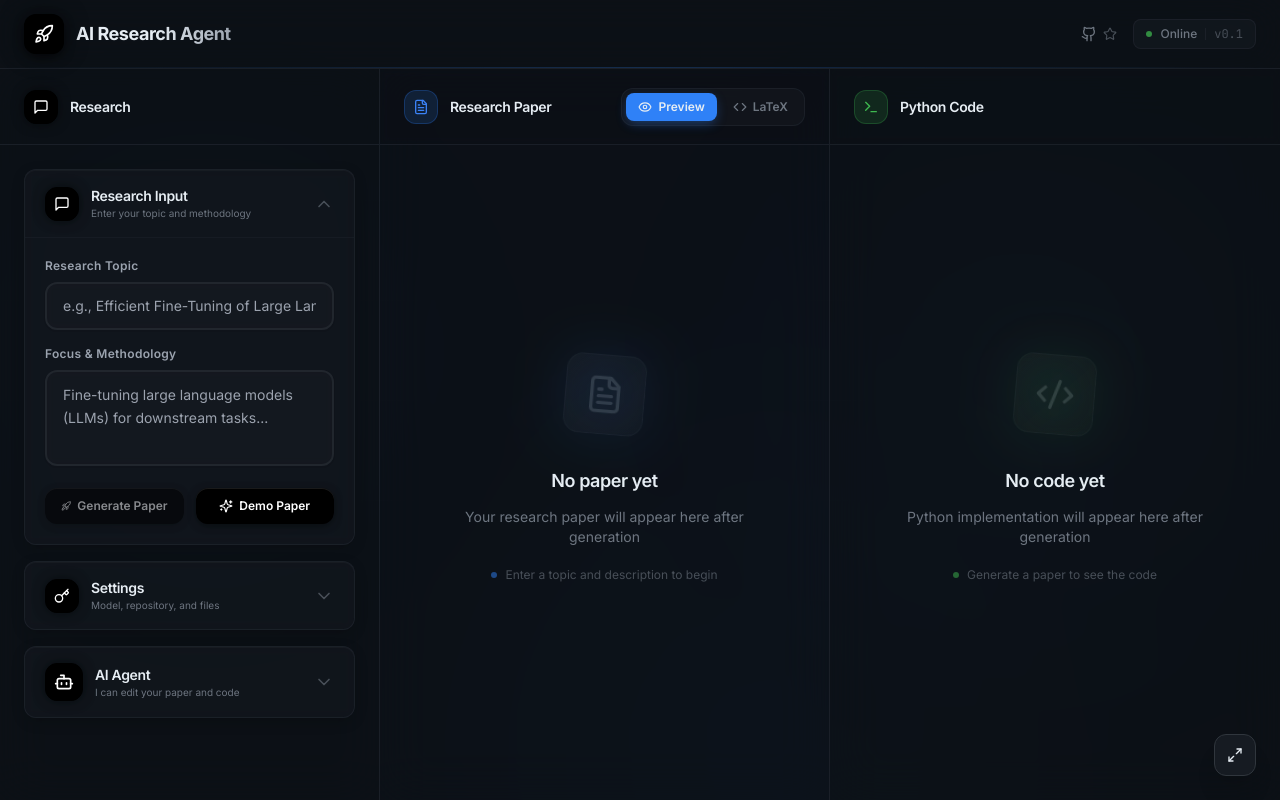
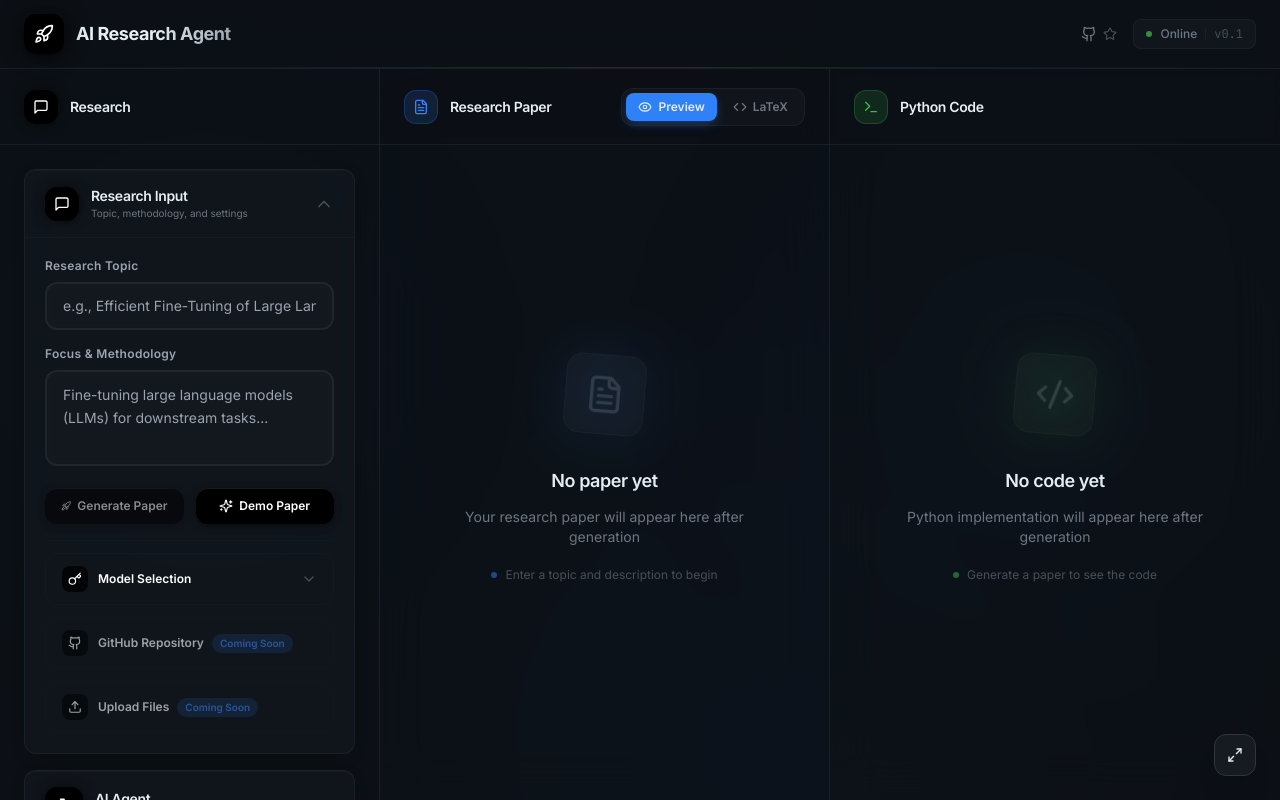
Before and after one commit to dimitri-sky/AI-Researcher-Agent, a React (Vite) app: page / in a window 1280 px wide. Built offline with nearby package versions, Linux system fonts and the light colour scheme.

Commit message:
Remove settings, move to R input

```diff
--- a/src/components/InputSection.jsx
+++ b/src/components/InputSection.jsx
@@ -10,12 +10,10 @@ const InputSection = ({ onGeneratePaper, chatHistory, onSendMessage, isGeneratin
   const chatEndRef = useRef(null);
 
   // Main sections state - only one can be open at a time
-  const [activeSection, setActiveSection] = useState('research'); // 'research', 'settings', or 'agent'
+  const [activeSection, setActiveSection] = useState('research'); // 'research' or 'agent'
 
   // Settings subsections state
   const [modelExpanded, setModelExpanded] = useState(false);
-  const [githubExpanded, setGithubExpanded] = useState(false);
-  const [filesExpanded, setFilesExpanded] = useState(false);
 
   // API Key state and management
   const [apiKey, setApiKey] = useState('');
@@ -50,12 +48,6 @@ const InputSection = ({ onGeneratePaper, chatHistory, onSendMessage, isGeneratin
     }
   };
 
-  // GitHub settings
-  const [githubRepo, setGithubRepo] = useState('');
-
-  // File uploads
-  const [uploadedFiles, setUploadedFiles] = useState([]);
-  const fileInputRef = useRef(null);
   const chatFileInputRef = useRef(null);
 
   useEffect(() => {
@@ -72,15 +64,8 @@ const InputSection = ({ onGeneratePaper, chatHistory, onSendMessage, isGeneratin
     // Check if API key is available
     if (!hasApiKey(selectedProvider)) {
       setShowApiKeyWarning(true);
-      setActiveSection('settings');
+      setActiveSection('research');
       setModelExpanded(true);
-      // Scroll to settings if needed
-      setTimeout(() => {
-        const settingsElement = document.querySelector('#settings-section');
-        if (settingsElement) {
-          settingsElement.scrollIntoView({ behavior: 'smooth', block: 'center' });
-        }
-      }, 300);
       return;
     }
 
@@ -109,19 +94,10 @@ const InputSection = ({ onGeneratePaper, chatHistory, onSendMessage, isGeneratin
     }
   };
 
-  const handleFileUpload = (e) => {
-    const files = Array.from(e.target.files);
-    setUploadedFiles(prev => [...prev, ...files]);
-  };
-
   const handleChatFileUpload = (e) => {
     const files = Array.from(e.target.files);
     // Handle file upload in chat - you can extend this to send files with messages
     console.log('Chat files uploaded:', files);
-  };
-
-  const removeFile = (index) => {
-    setUploadedFiles(prev => prev.filter((_, i) => i !== index));
   };
 
   return (
@@ -185,7 +161,7 @@ const InputSection = ({ onGeneratePaper, chatHistory, onSendMessage, isGeneratin
               </div>
               <div>
                 <h3 className="text-sm font-semibold" style={{ color: '#E6EDF3' }}>Research Input</h3>
-                <p className="text-[10px]" style={{ color: '#6E7681' }}>Enter your topic and methodology</p>
+                <p className="text-[10px]" style={{ color: '#6E7681' }}>Topic, methodology, and settings</p>
               </div>
             </div>
             <motion.div
@@ -326,58 +302,9 @@ const InputSection = ({ onGeneratePaper, chatHistory, onSendMessage, isGeneratin
                       </span>
                     </motion.button>
                   </div>
-                </form>
-              </motion.div>
-            )}
-          </AnimatePresence>
-        </motion.div>
 
-        {/* Settings Section - Collapsible */}
-        <motion.div
-          id="settings-section"
-          initial={{ opacity: 0, y: 10 }}
-          animate={{ opacity: 1, y: 0 }}
-          transition={{ delay: 0.1 }}
-          className="card rounded-2xl overflow-hidden flex-shrink-0"
-        >
-          <button
-            type="button"
-            onClick={() => setActiveSection(activeSection === 'settings' ? null : 'settings')}
-            className="w-full px-5 py-4 flex items-center justify-between text-left hover:bg-dark-800/60 transition-all group"
-          >
-            <div className="flex items-center gap-3">
-              <div className="p-2 rounded-xl"
-                style={{
-                  background: '#000000',
-                  border: '1px solid #000000',
-                  boxShadow: '0 0 12px rgba(0, 0, 0, 0.5)'
-                }}
-              >
-                <Key className="w-4 h-4" style={{ color: '#FFFFFF' }} />
-              </div>
-              <div>
-                <h3 className="text-sm font-semibold" style={{ color: '#E6EDF3' }}>Settings</h3>
-                <p className="text-[10px]" style={{ color: '#6E7681' }}>Model, repository, and files</p>
-              </div>
-            </div>
-            <motion.div
-              animate={{ rotate: activeSection === 'settings' ? 180 : 0 }}
-              transition={{ duration: 0.3 }}
-            >
-              <ChevronDown className="w-5 h-5 text-dark-400 group-hover:text-white transition-colors" />
-            </motion.div>
-          </button>
-
-          <AnimatePresence>
-            {activeSection === 'settings' && (
-              <motion.div
-                initial={{ height: 0, opacity: 0 }}
-                animate={{ height: "auto", opacity: 1 }}
-                exit={{ height: 0, opacity: 0 }}
-                transition={{ duration: 0.3 }}
-                className="border-t border-dark-700/50"
-              >
-                <div className="p-4 space-y-3">
+                  {/* Settings Section - Now inside Research Input */}
+                  <div className="space-y-3 pt-3 border-t border-dark-700/30">
                     {/* Model Selection */}
                     <div className="bg-dark-800/30 rounded-xl overflow-hidden border border-dark-700/30">
                       <button
@@ -517,161 +444,49 @@ const InputSection = ({ onGeneratePaper, chatHistory, onSendMessage, isGeneratin
                       </AnimatePresence>
                     </div>
 
-                  {/* GitHub Repository */}
-                  <div className="bg-dark-800/30 rounded-xl overflow-hidden border border-dark-700/30">
+                    {/* GitHub Repository - Disabled */}
+                    <div className="bg-dark-800/30 rounded-xl overflow-hidden border border-dark-700/30 opacity-60">
                       <button
                         type="button"
-                      onClick={() => setGithubExpanded(!githubExpanded)}
-                      className="w-full px-4 py-3 flex items-center justify-between text-left hover:bg-dark-800/50 transition-all group"
+                        disabled
+                        className="w-full px-4 py-3 flex items-center justify-between text-left cursor-not-allowed"
                       >
                         <div className="flex items-center gap-2.5">
-                        <div className="p-1.5 rounded-lg bg-black/80 group-hover:bg-black transition-colors">
+                          <div className="p-1.5 rounded-lg bg-black/80">
                             <Github className="w-3.5 h-3.5 text-white" />
                           </div>
+                          <div className="flex items-center gap-2">
                             <span className="text-xs font-semibold text-white">GitHub Repository</span>
+                            <span className="px-2 py-0.5 bg-primary-500/20 text-primary-400 rounded-full text-[10px] font-semibold">
+                              Coming Soon
+                            </span>
                           </div>
-                      <motion.div
-                        animate={{ rotate: githubExpanded ? 180 : 0 }}
-                        transition={{ duration: 0.3 }}
-                      >
-                        <ChevronDown className="w-4 h-4 text-dark-400 group-hover:text-white transition-colors" />
-                      </motion.div>
+                        </div>
                       </button>
-
-                    <AnimatePresence>
-                      {githubExpanded && (
-                        <motion.div
-                          initial={{ height: 0, opacity: 0 }}
-                          animate={{ height: "auto", opacity: 1 }}
-                          exit={{ height: 0, opacity: 0 }}
-                          transition={{ duration: 0.2 }}
-                          className="border-t border-dark-700/30"
-                        >
-                          <div className="p-4 space-y-3">
-                    <div>
-                      <label className="block text-xs font-medium text-dark-300 mb-1.5">
-                        Repository URL
-                      </label>
-                      <input
-                        type="text"
-                        value={githubRepo}
-                        onChange={(e) => setGithubRepo(e.target.value)}
-                        placeholder="https://github.com/username/repo"
-                        className="w-full px-3 py-2 rounded-lg bg-dark-800/50 border border-dark-700/50 text-white placeholder-dark-500 text-xs focus:border-primary-500 focus:bg-dark-800 transition-all"
-                        disabled={isGenerating}
-                      />
                     </div>
 
-                    <div className="flex items-center gap-2">
-                      <div className="flex-1 border-t border-dark-700/50"></div>
-                      <span className="text-xs text-dark-500">or</span>
-                      <div className="flex-1 border-t border-dark-700/50"></div>
-                    </div>
-
-                    <motion.button
-                      whileHover={{ scale: 1.02 }}
-                      whileTap={{ scale: 0.98 }}
-                      type="button"
-                      className="w-full py-2 px-4 rounded-lg bg-dark-700/50 text-white text-xs font-medium hover:bg-dark-700 transition-all flex items-center justify-center gap-2"
-                      disabled={isGenerating}
-                    >
-                      <Github className="w-3.5 h-3.5" />
-                      Login with GitHub
-                    </motion.button>
-                          </div>
-                        </motion.div>
-                      )}
-                    </AnimatePresence>
-                  </div>
-
-                  {/* Upload Files */}
-                  <div className="bg-dark-800/30 rounded-xl overflow-hidden border border-dark-700/30">
+                    {/* Upload Files - Disabled */}
+                    <div className="bg-dark-800/30 rounded-xl overflow-hidden border border-dark-700/30 opacity-60">
                       <button
                         type="button"
-                      onClick={() => setFilesExpanded(!filesExpanded)}
-                      className="w-full px-4 py-3 flex items-center justify-between text-left hover:bg-dark-800/50 transition-all group"
+                        disabled
+                        className="w-full px-4 py-3 flex items-center justify-between text-left cursor-not-allowed"
                       >
                         <div className="flex items-center gap-2.5">
-                        <div className="p-1.5 rounded-lg bg-black/80 group-hover:bg-black transition-colors">
+                          <div className="p-1.5 rounded-lg bg-black/80">
                             <Upload className="w-3.5 h-3.5 text-white" />
                           </div>
+                          <div className="flex items-center gap-2">
                             <span className="text-xs font-semibold text-white">Upload Files</span>
-                        {uploadedFiles.length > 0 && (
-                          <motion.span
-                            initial={{ scale: 0 }}
-                            animate={{ scale: 1 }}
-                            className="px-2 py-0.5 bg-black/60 text-white rounded-full text-[10px] font-bold border border-black"
-                          >
-                            {uploadedFiles.length}
-                          </motion.span>
-                        )}
+                            <span className="px-2 py-0.5 bg-primary-500/20 text-primary-400 rounded-full text-[10px] font-semibold">
+                              Coming Soon
+                            </span>
                           </div>
-                      <motion.div
-                        animate={{ rotate: filesExpanded ? 180 : 0 }}
-                        transition={{ duration: 0.3 }}
-                      >
-                        <ChevronDown className="w-4 h-4 text-dark-400 group-hover:text-white transition-colors" />
-                      </motion.div>
-                    </button>
-
-                    <AnimatePresence>
-                      {filesExpanded && (
-                        <motion.div
-                          initial={{ height: 0, opacity: 0 }}
-                          animate={{ height: "auto", opacity: 1 }}
-                          exit={{ height: 0, opacity: 0 }}
-                          transition={{ duration: 0.2 }}
-                          className="border-t border-dark-700/30"
-                        >
-                          <div className="p-4 space-y-3">
-                    <input
-                      ref={fileInputRef}
-                      type="file"
-                      multiple
-                      onChange={handleFileUpload}
-                      className="hidden"
-                      disabled={isGenerating}
-                    />
-
-                    <motion.button
-                      whileHover={{ scale: 1.02 }}
-                      whileTap={{ scale: 0.98 }}
-                      type="button"
-                      onClick={() => fileInputRef.current?.click()}
-                      className="w-full py-2 px-4 rounded-lg border-2 border-dashed border-dark-700/50 text-dark-400 text-xs font-medium hover:border-black hover:text-white transition-all flex items-center justify-center gap-2"
-                      disabled={isGenerating}
-                    >
-                      <Upload className="w-3.5 h-3.5" />
-                      Choose Files
-                    </motion.button>
-
-                    {uploadedFiles.length > 0 && (
-                      <div className="space-y-1.5">
-                        {uploadedFiles.map((file, index) => (
-                          <div
-                            key={index}
-                            className="flex items-center justify-between px-3 py-2 bg-dark-800/50 rounded-lg"
-                          >
-                            <span className="text-xs text-white truncate flex-1">
-                              {file.name}
-                            </span>
-                            <button
-                              type="button"
-                              onClick={() => removeFile(index)}
-                              className="ml-2 text-dark-500 hover:text-red-400 transition-colors text-xs"
-                            >
-                              ×
+                        </div>
                       </button>
                     </div>
-                        ))}
                   </div>
-                    )}
-                          </div>
-                        </motion.div>
-                      )}
-                    </AnimatePresence>
-                  </div>
-                </div>
+                </form>
               </motion.div>
             )}
           </AnimatePresence>
```
Also changed, not shown: src/components/CodeSection.jsx (+27 -26 lines). Lines whose indentation alone changed are shown as unchanged.
